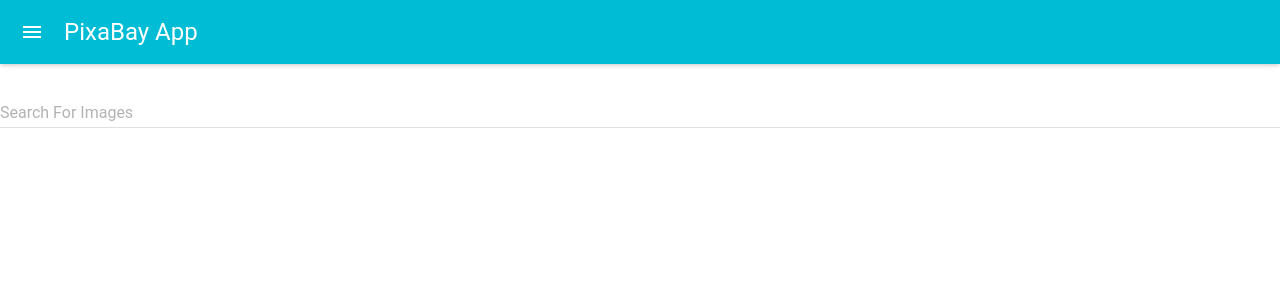
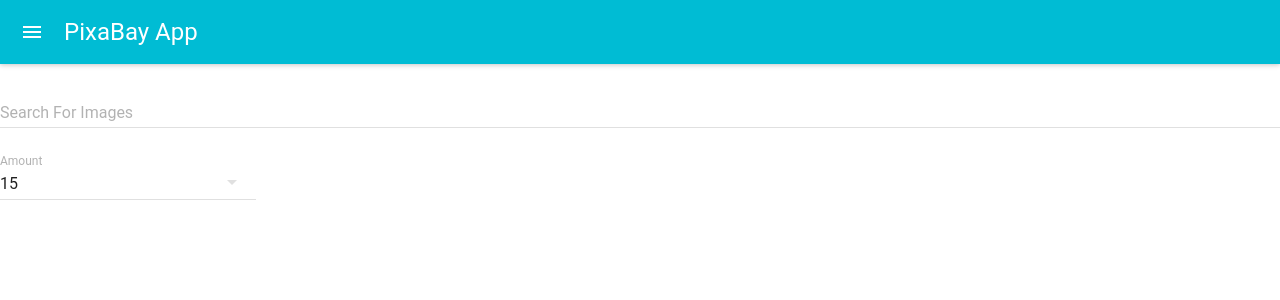
Before and after one commit to ebisLab/PixabayApiPractice, a React (Create React App) app: page / in a window 1280 px wide. Shown: the top 300 px of the page. Built offline with nearby package versions, Linux system fonts and the light colour scheme.

Commit message:
Added Amount field

```diff
--- a/src/Components/search/Search.js
+++ b/src/Components/search/Search.js
@@ -1,6 +1,7 @@
 import React, { Component } from 'react';
 import TextField from 'material-ui/TextField';
 import SelectField from 'material-ui/SelectField';
+import MenuItem from 'material-ui/MenuItem';
 
 
 class Search extends Component {
@@ -12,6 +13,8 @@ class Search extends Component {
     apiKey: '11422388-cf78b5aacb8fab8ae2dc796c1',
     images: []
   }
+
+
   render() {
     return (
 
@@ -23,6 +26,22 @@ class Search extends Component {
       floatingLabelText="Search For Images"
       fullWidth={true}
       />
+      <br />
+
+      <SelectField
+          name="amount"
+          floatingLabelText="Amount"
+          value={this.state.amount}
+          onChange={this.onAmountChange}
+        >
+          <MenuItem value={5} primaryText="5" />
+          <MenuItem value={10} primaryText="10" />
+          <MenuItem value={15} primaryText="15" />
+          <MenuItem value={30} primaryText="30" />
+          <MenuItem value={50} primaryText="50" />
+        </SelectField>
+        <br />
+
       </div>
 
 
```
